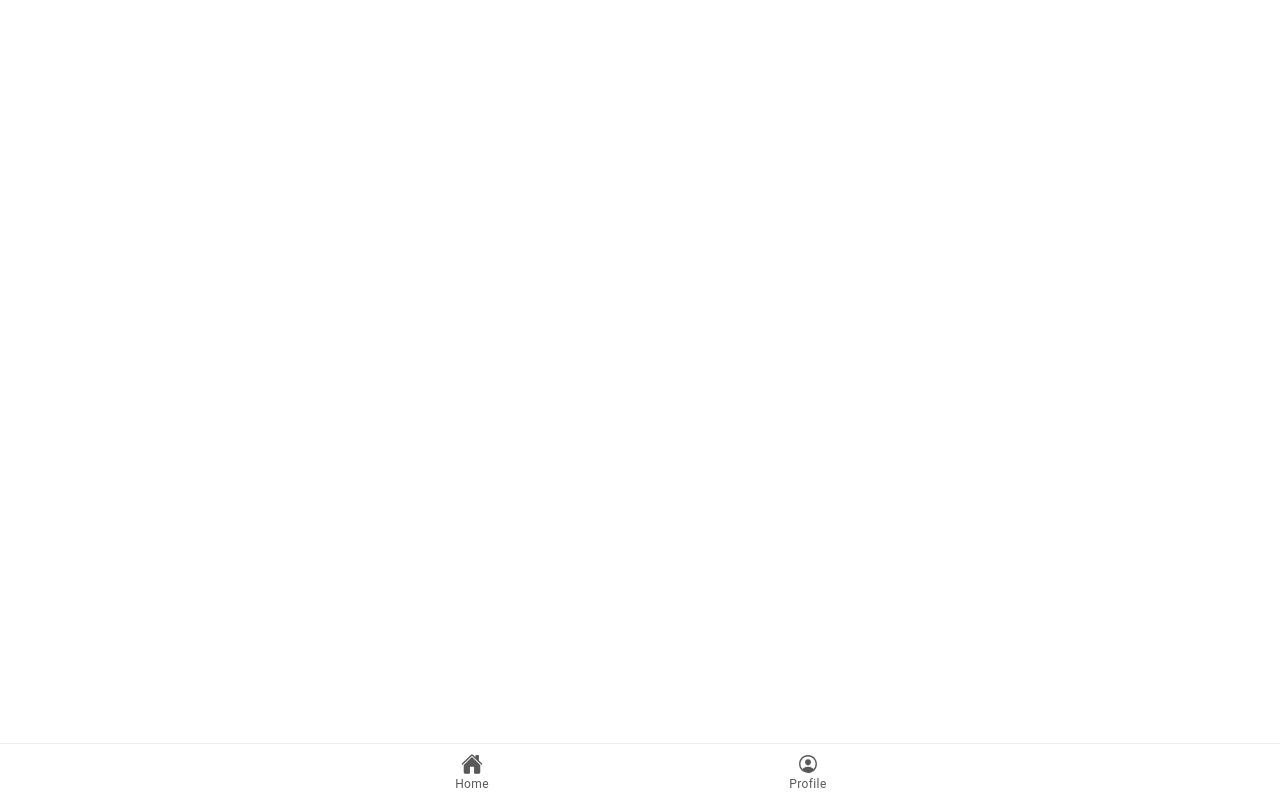
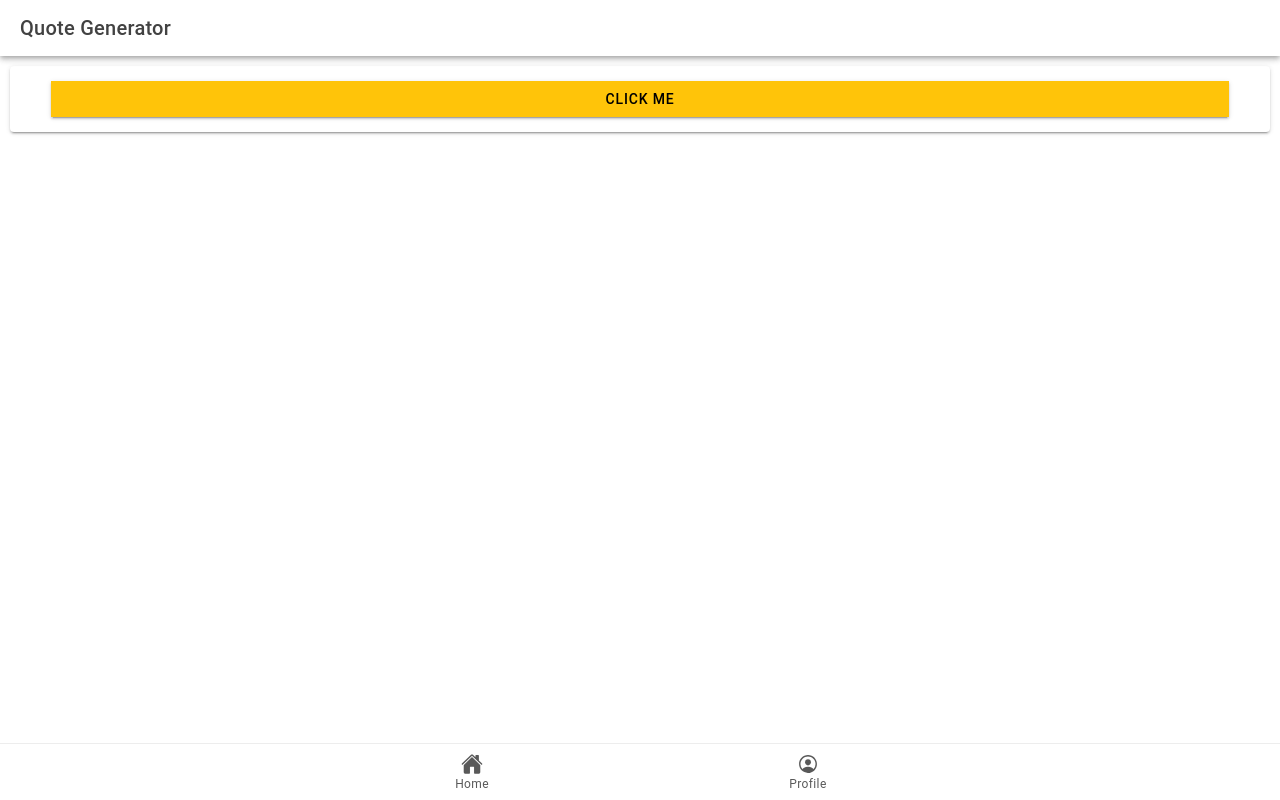
Before and after one commit to anjlibay/ion-t-libay, a React (Vite) app: page /quotes_generator in a window 1280 px wide. Built offline with nearby package versions, Linux system fonts and the light colour scheme.

Commit message:
added changes to app.tsx (added router)

```diff
--- a/src/App.tsx
+++ b/src/App.tsx
@@ -16,6 +16,7 @@ import Profile from './pages/Profile';
 import Click_counter from './pages/Click_counter';
 import Calculator from './pages/Calculator';
 import To_do_list from './pages/To_do_list';
+import Quotes_generator from './pages/Quotes_generator';
 
 /* Core CSS required for Ionic components to work properly */
 import '@ionic/react/css/core.css';
@@ -70,6 +71,10 @@ const App: React.FC = () => (
             < To_do_list />
           </Route>
 
+          <Route exact path="/quotes_generator">
+            < Quotes_generator />
+          </Route>
+
           <Route exact path="/profile">
             <Profile />
           </Route>
--- a/src/pages/Quotes_generator.tsx
+++ b/src/pages/Quotes_generator.tsx
@@ -28,12 +28,12 @@ import {
   IonAvatar,
   IonThumbnail
 } from '@ionic/react';
-import './profile.css';
+import './Profile.css';
 
 //Dynamic data reference
 import rizzCard from '../assets/json/rizzCard.json';
 
-const QuotesGenerator: React.FC = () => {
+const Quotes_generator: React.FC = () => {
 
   const [showAlert, setShowAlert] = useState(false);
   const [randomIndex, setRandomIndex] =  useState<number | null>(null); // State to store random index
@@ -105,4 +105,4 @@ const QuotesGenerator: React.FC = () => {
   );
 };
 
-export default  QuotesGenerator;
+export default  Quotes_generator;
```
